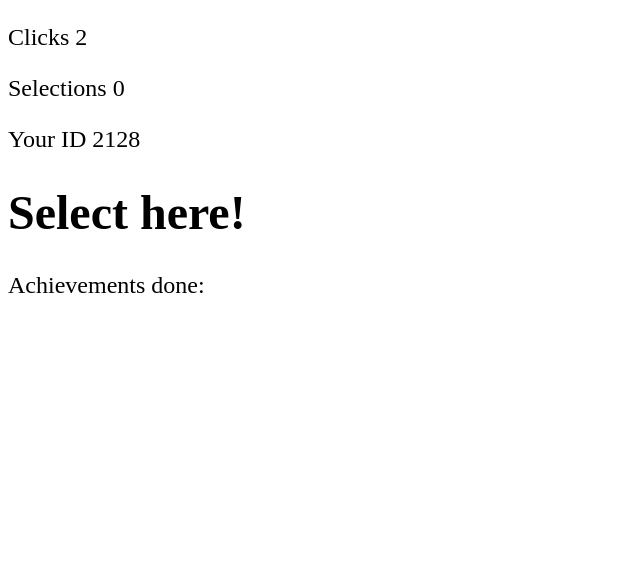
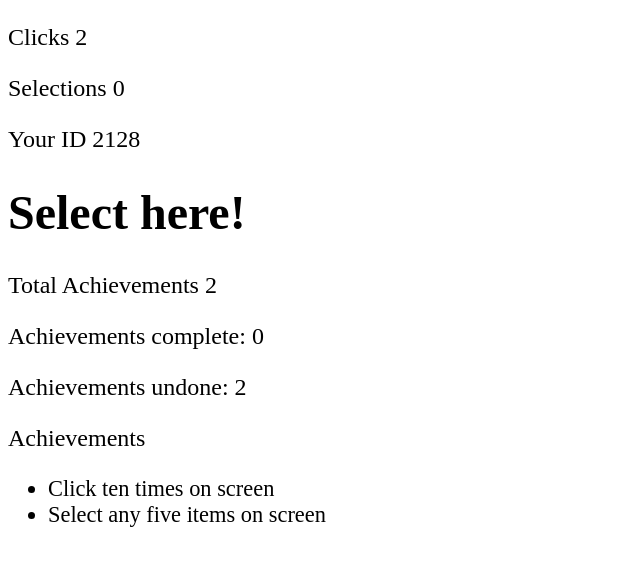
Before and after one commit to vinicius-goncalves/achievements, a plain HTML site: page index.html in a window 1280 px wide. Shown: the whole page, without its empty margins (0-640 px from the left). Drawn offline with Linux system fonts and the light colour scheme.

Commit message:
Fixed achievements were not saving and others problems

```diff
--- a/index.html
+++ b/index.html
@@ -3,13 +3,20 @@
     <head>
         <title>Achievements</title>
         <style>
+
             h1 {
                 font-size: 3rem;
             }
             p {
                 font-size: 1.5rem;
                 user-select: none;
+                stroke: black;
             }
+
+            li {
+                font-size: 1.4rem;
+            }
+
 
         </style>
     </head>
@@ -25,7 +32,11 @@
         </div>
 
         <div>
-            <p>Achievements done:</p>
+            <p>Total Achievements <span data-statistic="amount">?</span></p>
+            <p>Achievements complete: <span data-statistic="completed">?</span></p>
+            <p>Achievements undone: <span data-statistic="undone">?</span></p>
+            <p>Achievements</p>
+            <ul data-js="achievements"></ul>
         </div>
 
 
--- a/js/achievements.js
+++ b/js/achievements.js
@@ -1,6 +1,4 @@
-import { getAchievements } from './indexeddb.js'
-
 export const achievements = [
-    { name: 'Click ten times on screen', type: 'clicks', amount: 10, done: false },
-    { name: 'Select any five items on screen', type: 'selections', amount: 5, done: false }
+    { id: 1, name: `Click ten times on screen`, type: 'clicks', amount: 10, done: false },
+    { id: 2, name: 'Select any five items on screen', type: 'selections', amount: 5, done: false }
 ]
--- a/js/app.js
+++ b/js/app.js
@@ -17,6 +17,8 @@ const USER = {
     getUser: function () {
         if(localStorage.getItem('userSettings')) {
             return JSON.parse(localStorage.getItem('userSettings'))
+        }else {
+            this.setupUser()
         }
     },
 
@@ -46,6 +48,9 @@ const userSettings = () => {
             user.selections = amount
             localStorage.setItem('userSettings', JSON.stringify(user))
         },
+        getValueByProperty: function(property) {
+            return user[property]
+        }
     }
 
     Object.setPrototypeOf(user, userSettingsProto)
@@ -94,18 +99,78 @@ setInterval(async () => {
     const { achievements } = result
 
     const achievementsValues = Object.values(achievements)
-    const userKeys = Object.keys(user)
 
     for(let i = 0; i < achievementsValues.length; i++) {
-        for(let j = 0; j < userKeys.length; j++) {
-            if(userKeys[j] === 'id') { continue }
-            const greaterThan = user[userKeys[j]] >= achievementsValues[i].amount
-            const isSameType = userKeys[j] === achievementsValues[i].type
-            if(greaterThan && isSameType) {
-                achievementsValues[i].done = true
-                updateAchievement({ })
-            }
+        const achievementType = achievementsValues[i].type
+        const achievementAmount = achievementsValues[i].amount
+        const userValue = user.getValueByProperty(achievementType)
+        if(userValue >= achievementAmount) {
+            achievementsValues[i].done = true
+            updateAllAchievements(achievementsValues)
         }
     }
 
 }, 1000)
+
+setInterval(async () => {
+
+    const dataStatistic = (statistic) => document.querySelector(`[data-statistic="${statistic}"]`)
+    const allDataStatistic = document.querySelectorAll('[data-statistic]')
+
+    const result = await getAchievements()
+    const { achievements } = result
+    const achievementsValues = Object.values(achievements)
+
+    const statisticPromise = new Promise(resolve => {
+
+        const achievementsAmount = achievementsValues.reduce((acc, item) => {
+            const done = item.done ? 'completed' : 'undone'
+            Object.defineProperty(acc, done, {
+                value: acc[done] + 1 || 1,
+                enumerable: true,
+                writable: true
+            })
+            return acc
+        }, {})
+
+        achievementsAmount.amount = achievementsValues.length
+        resolve(achievementsAmount)
+
+    })
+
+    allDataStatistic.forEach(statistic => {
+        statistic.textContent = 0
+    })
+
+    const objectResolved = await statisticPromise
+    Object.keys(objectResolved).forEach(statistic => {
+        const infoDOM = dataStatistic(statistic)
+        infoDOM.textContent = objectResolved[statistic]
+    })
+
+    const ul = document.querySelector('[data-js="achievements"]')
+
+    const lis = achievementsValues.map(value => {
+
+        const { id, name, done } = value
+
+        const li = document.createElement('li')
+        li.textContent = `${name}`
+        li.dataset.liId = id
+
+        if(done) {
+            const del = document.createElement('del')
+            del.append(li)
+        }
+
+        return li
+
+    })
+
+    lis.forEach(li => {
+        if(!document.querySelector(`[data-li-id="${li.dataset.liId}"]`)) {
+            ul.append(li)
+        }
+    })
+
+}, 2 * 1000)
--- a/js/indexeddb.js
+++ b/js/indexeddb.js
@@ -79,7 +79,9 @@ export const updateAllAchievements = async (newData) => {
 
         const result = cursor.value
         if(result.type === 'achievements_db') {
-            cursor.update(newData)
+            const result = cursor.update({ type: 'achievements_db', achievements: { ...newData }})
+            result.addEventListener('success', () => console.log('Success'))
+            result.addEventListener('error', () => console.log('Error'))
             return
         }
         cursor.continue()
@@ -97,7 +99,7 @@ export const updateAchievement = async (newData, achievementType) => {
 
         const value = cursor.value
         if(value.type === achievementType) {
-            cursor.update({ type: 'achivements_db', achievements: { ...newData } })
+            cursor.update({ type: 'achievement_db', achievements: { ...newData } }).addEventListener('success', () => console.log('Success'))
             return
         }
 
```
